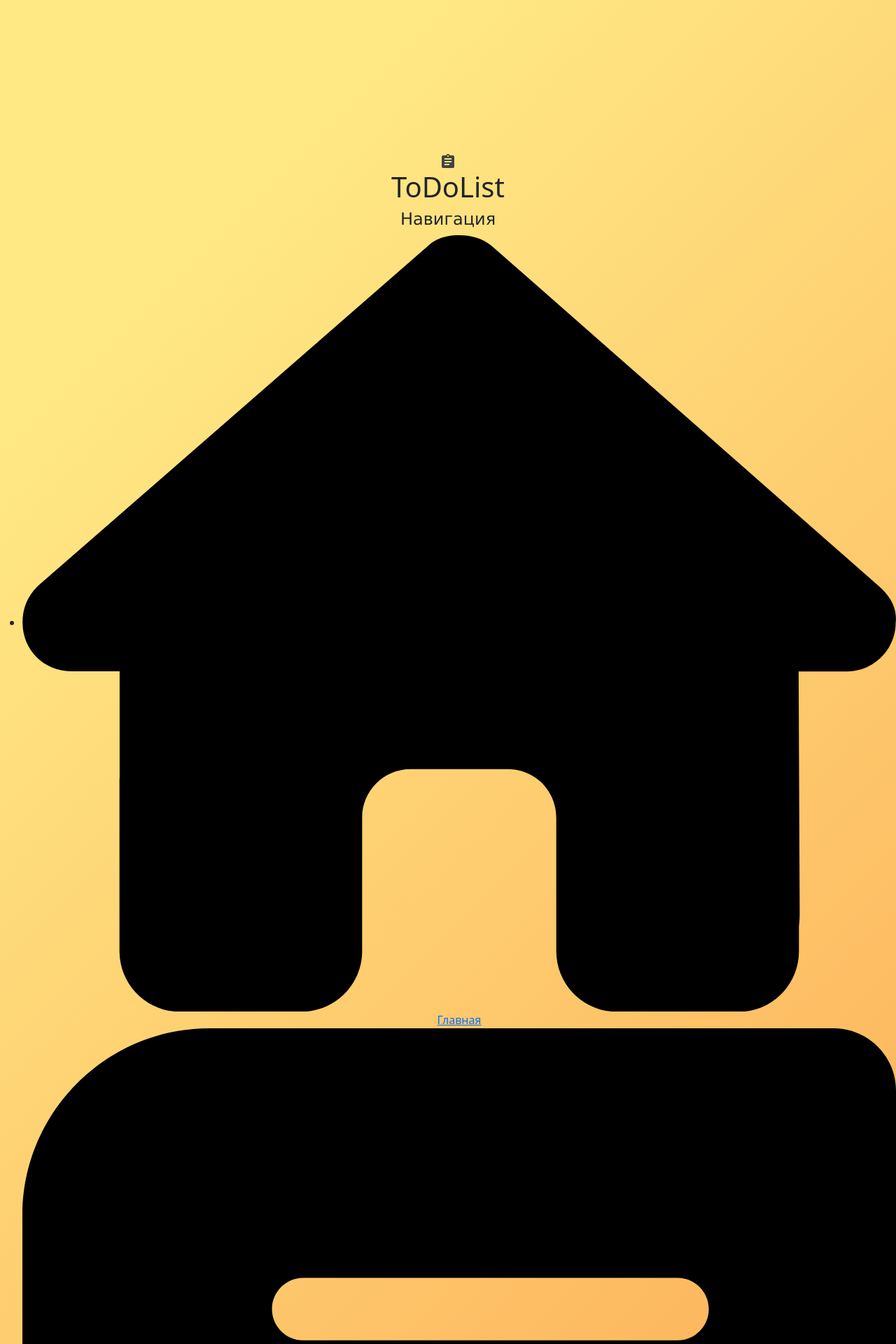
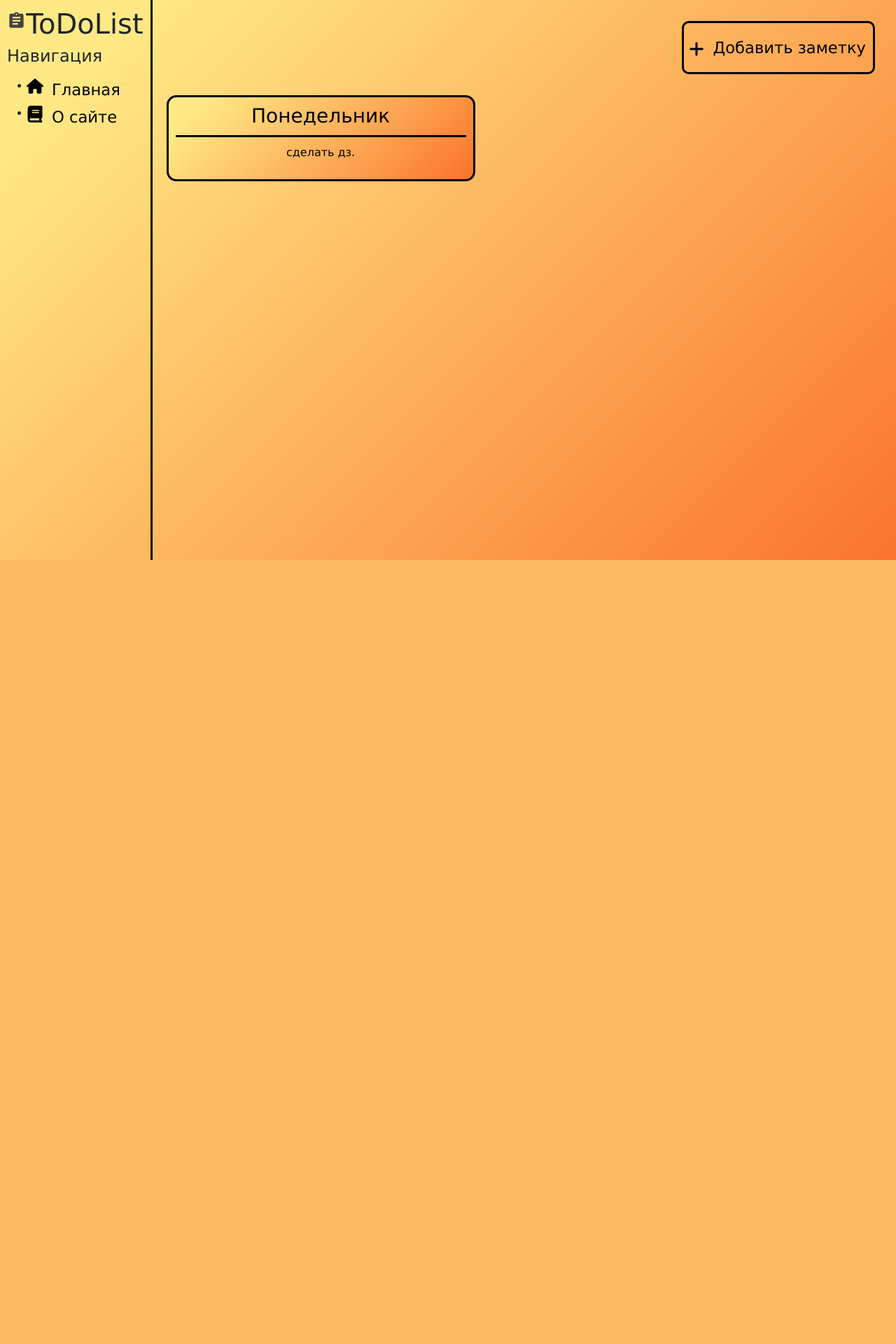
Before and after one commit to Main-koon/todolist, a Django app: page / in a window 1280 px wide. Shown: the top 1920 px of the page at 70% size. After the commit the page ends 800 px from the top, so only its background shows below. Run offline with Django 5.2, Linux system fonts and the light colour scheme; some libraries are stand-ins or nearby versions.

Commit message:
Добавлены core.ccs и core.js для боковой панели, кнопки создания заметки и заметки

```diff
--- a/todolist/static/core/css/core.css
+++ b/todolist/static/core/css/core.css
@@ -1,18 +1,79 @@
 body {
-    text-align: center;
-    margin-top: 17%;
-    margin-bottom: 25%;
     background-image: linear-gradient( 135deg, #FFE985 10%, #FA742B 100%);
-}
-p{
     font-family:Verdana, Geneva, sans-serif
 }
-h2{
-    font-family:Verdana, Geneva, sans-serif
+
+aside {
+    border-right: 3px solid black;
+    width: 17%;
+    height: 100vh;
+    float: left;
+    padding: 10px;
+    margin-right: 10px;
 }
-h3{
-    font-family:Verdana, Geneva, sans-serif
+
+main{
+    padding: 10px;
 }
-h4{
-    font-family:Verdana, Geneva, sans-serif
+
+a:hover{
+    color: #f09022;
 }
+
+a{
+    color: black;
+    text-decoration: none;
+    font-size: 17pt;
+    position: relative;
+    top: 1vh;
+}
+
+.icons{
+    width: 24px;
+    height: 24px;
+    margin: 7px 12px 7px -4px;
+}
+
+.note-element{
+    border: 3px solid black;
+    border-radius: 14px;
+    background-image: linear-gradient( 135deg, #FFE985 10%, #FA742B 100%);
+    width: 35%;
+    padding: 10px;
+    margin: 10px;
+}
+.note-element:hover{
+    background-image: linear-gradient( 135deg, #ff6c52 10%, #d02001 100%);
+}
+
+#logo{
+    display: flex;
+}
+
+#icon-logo{
+    width: 15%;
+    height: 15%;
+    margin-top: 3%;
+}
+
+#top_bar{
+    display: grid;
+    justify-content: right;
+    margin: 10px;
+}
+
+#add_note{
+    border: 3px solid black;
+    border-radius: 10px;
+    padding: 10px 10px 22px 10px;
+    margin: 10px;
+    text-align: center;
+}
+
+#note_title{
+    border-bottom: 3px solid black;
+    padding-bottom: 10px;
+}
+#note_description{
+    margin-top: 10px;
+}
--- /dev/null
+++ b/todolist/static/core/js/core.js
@@ -0,0 +1,6 @@
+const NOTE_ELEMENT = document.getElementsByClassName("note-element");
+NOTE_ELEMENT[0].onclick = onclickNote;
+
+function onclickNote() {
+    window.location.assign('editing_note');
+}
```
